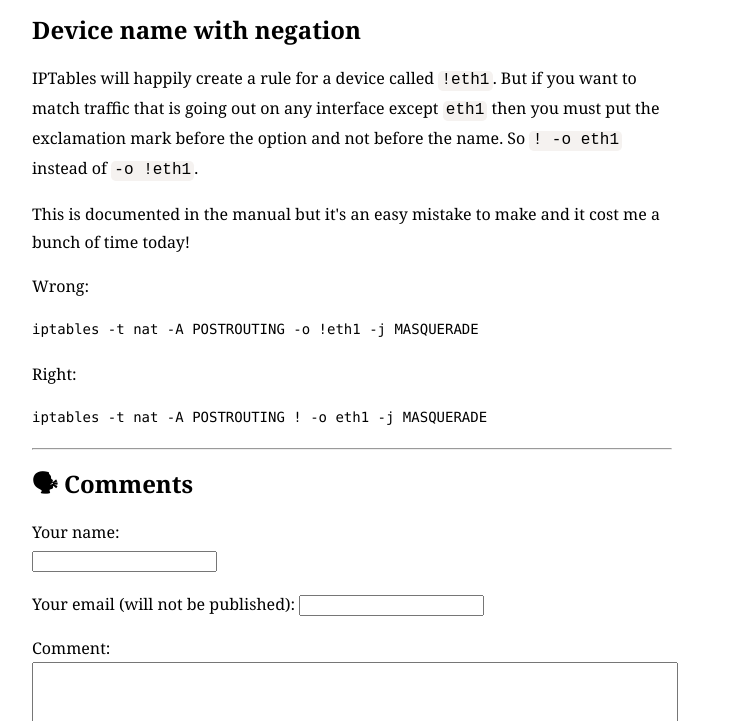
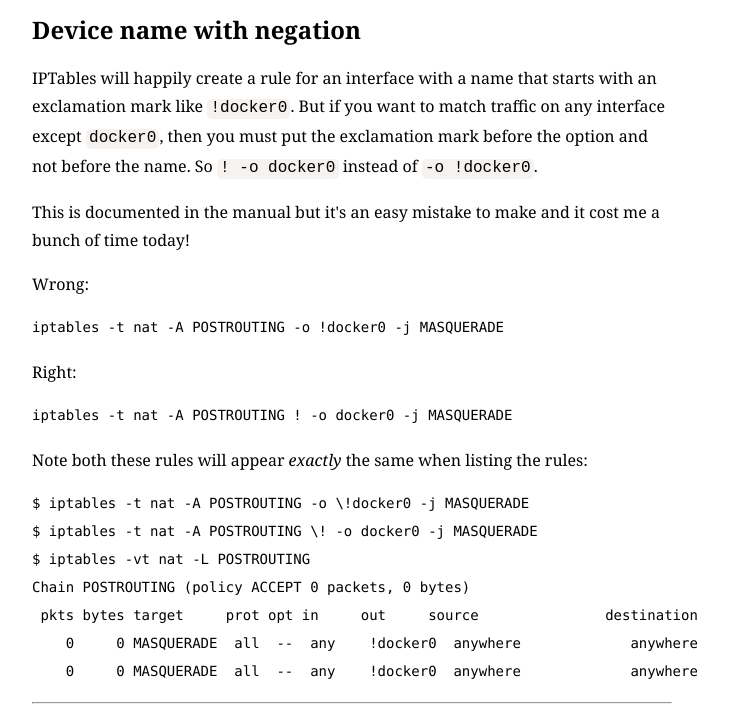
Before and after one commit to ronaldevers/ronaldevers.github.com, an Eleventy site: page src/posts/2022-12-02-iptables.md in a window 1280 px wide. Shown: the part 173-894 px from the top of the page, without its empty margins (288-1017 px from the left). Built offline with nearby package versions, Linux system fonts and the light colour scheme; Eleventy itself is replaced by a stand-in of ours; code samples lack their colours; files that its build step writes are made by us from their sources.

Commit message:
update iptables post

````diff
--- a/src/posts/2022-12-02-iptables.md
+++ b/src/posts/2022-12-02-iptables.md
@@ -5,10 +5,10 @@
 
 ## Device name with negation
 
-IPTables will happily create a rule for a device called `!eth1`. But if you want
-to match traffic that is going out on any interface except `eth1` then you must
-put the exclamation mark before the option and not before the name. So `! -o
-eth1` instead of `-o !eth1`.
+IPTables will happily create a rule for an interface with a name that starts
+with an exclamation mark like `!docker0`. But if you want to match traffic on
+any interface except `docker0`, then you must put the exclamation mark before
+the option and not before the name. So `! -o docker0` instead of `-o !docker0`.
 
 This is documented in the manual but it's an easy mistake to make and it cost me
 a bunch of time today!
@@ -16,11 +16,23 @@
 Wrong:
 
 ```sh
-iptables -t nat -A POSTROUTING -o !eth1 -j MASQUERADE
+iptables -t nat -A POSTROUTING -o !docker0 -j MASQUERADE
 ```
 
 Right:
 
 ```sh
-iptables -t nat -A POSTROUTING ! -o eth1 -j MASQUERADE
+iptables -t nat -A POSTROUTING ! -o docker0 -j MASQUERADE
 ```
+
+Note both these rules will appear _exactly_ the same when listing the rules:
+
+```sh
+$ iptables -t nat -A POSTROUTING -o \!docker0 -j MASQUERADE
+$ iptables -t nat -A POSTROUTING \! -o docker0 -j MASQUERADE
+$ iptables -vt nat -L POSTROUTING
+Chain POSTROUTING (policy ACCEPT 0 packets, 0 bytes)
+ pkts bytes target     prot opt in     out     source               destination
+    0     0 MASQUERADE  all  --  any    !docker0  anywhere             anywhere
+    0     0 MASQUERADE  all  --  any    !docker0  anywhere             anywhere
+```
````
